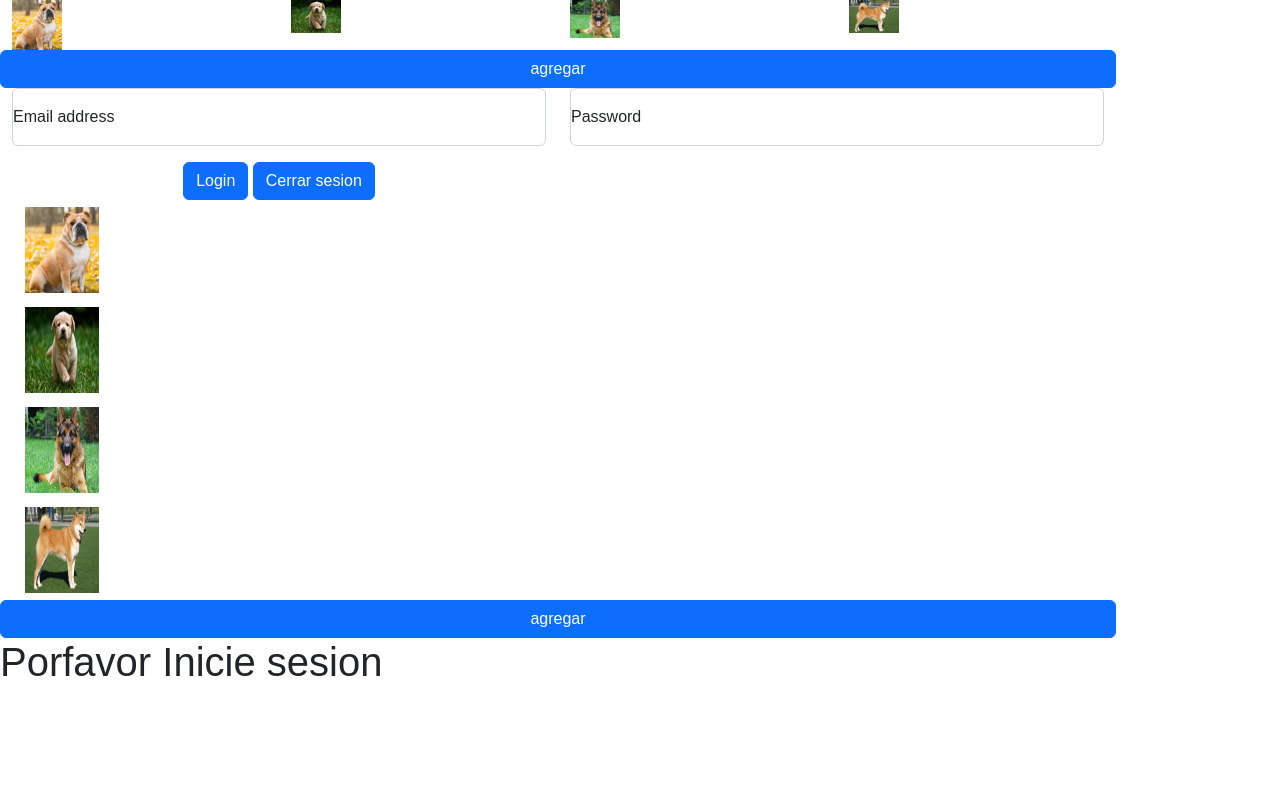
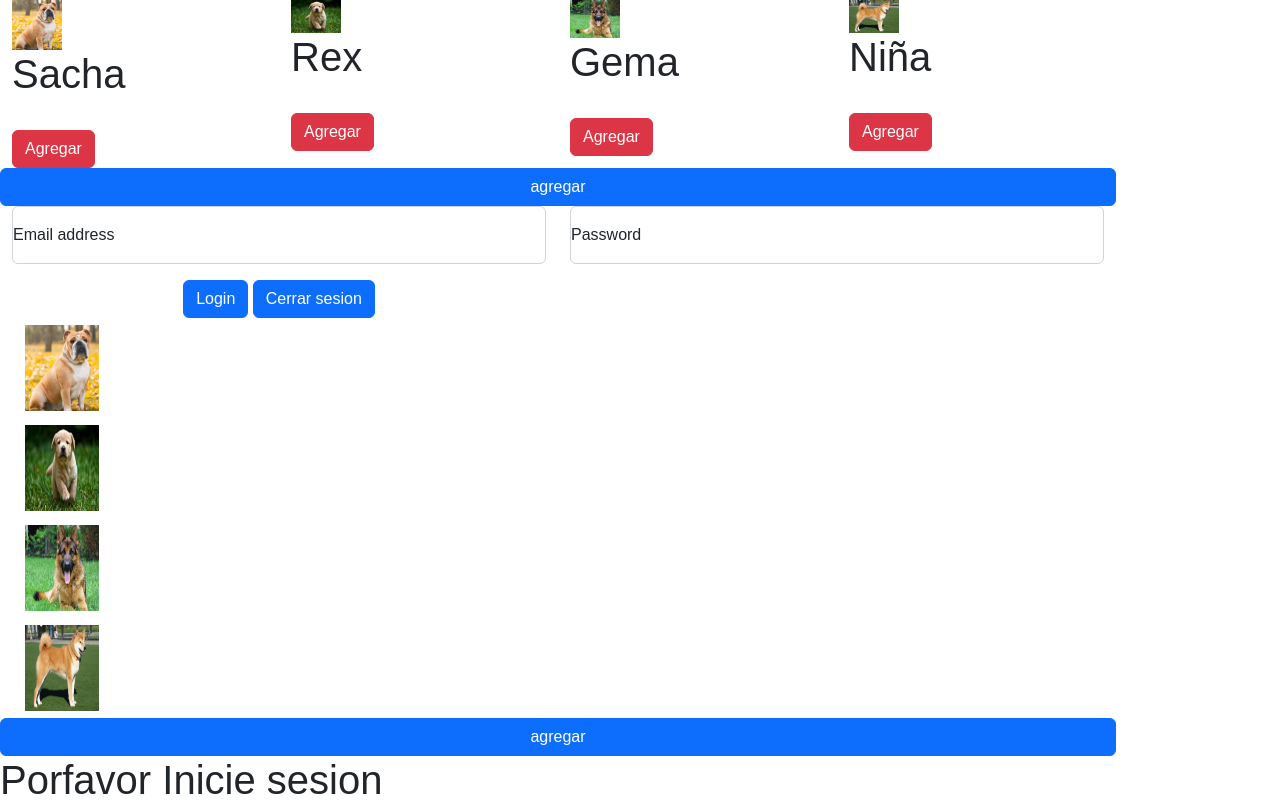
Before and after one commit to tetsudevelopment/PetAdoption-MarketMix, a plain HTML site: page src/view/main.html in a window 1280 px wide. Drawn offline with nearby package versions, Linux system fonts and the light colour scheme; some packages are replaced by stand-ins of ours; a script that the page names is missing.

Commit message:
Introduciendo el BackEnd

```diff
--- a/src/js/main.js
+++ b/src/js/main.js
@@ -100,6 +100,7 @@ let app = new Vue({
       } else {
         this.dataPet = this.dataPets;
       }
+      this.localStorage();
     },
     localStorage() {
       localStorage.setItem("dataLocal", JSON.stringify(this.dataPet));
@@ -222,8 +223,23 @@ let app = new Vue({
       this.sessionStorageUser.userPin = "";
       this.sessionStorage();
     },
-    toAdopt(index) {
-      this.dataPet[index].status = "Adoptado";
+    toAdopt(index, item) {
+      let date = new Date();
+      let fecha =`${date.getDate()}/${date.getMonth()}/${date.getFullYear()}`;
+      let toAdopt = {
+        id: item.id,
+        name: this.userLogin.name,
+        race: item.race,
+        age: item.age,
+        status: "Adoptado",
+        img: item.img,
+        description: item.description,
+        userName: this.userLogin.name,
+        date:fecha
+      };
+      let cambio = this.dataPet.splice(index, 1, toAdopt);
+      console.log(cambio, 'Cambio');
+      this.localStorage();
     },
     agg() {
       this.dataPets.push({
--- a/src/view/main.html
+++ b/src/view/main.html
@@ -23,8 +23,11 @@
     <div class="container row">
       <div class="container">
         <div class="row">
-          <div class="col-3" v-for="item in dataPet">
+          <div class="col-3" v-for="(item,index) in dataPet">
             <img :src="item.img" alt="" style="width: 50px;">
+            <h1>{{item.name}}</h1>
+            <br>
+            <button type="button" class="btn btn-danger" @click="toAdopt(index,item)">Agregar</button>
           </div>
         </div>
       </div>
```
